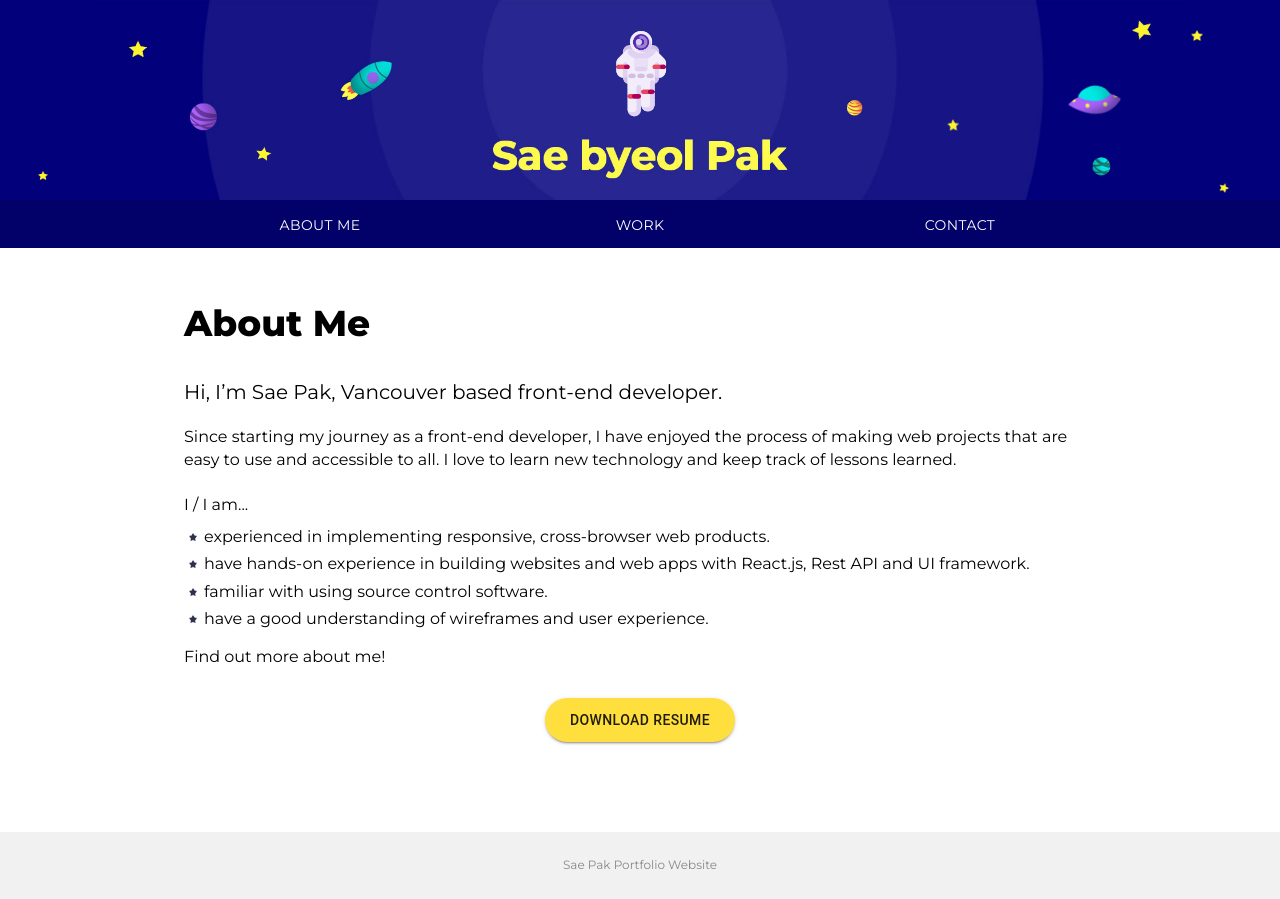
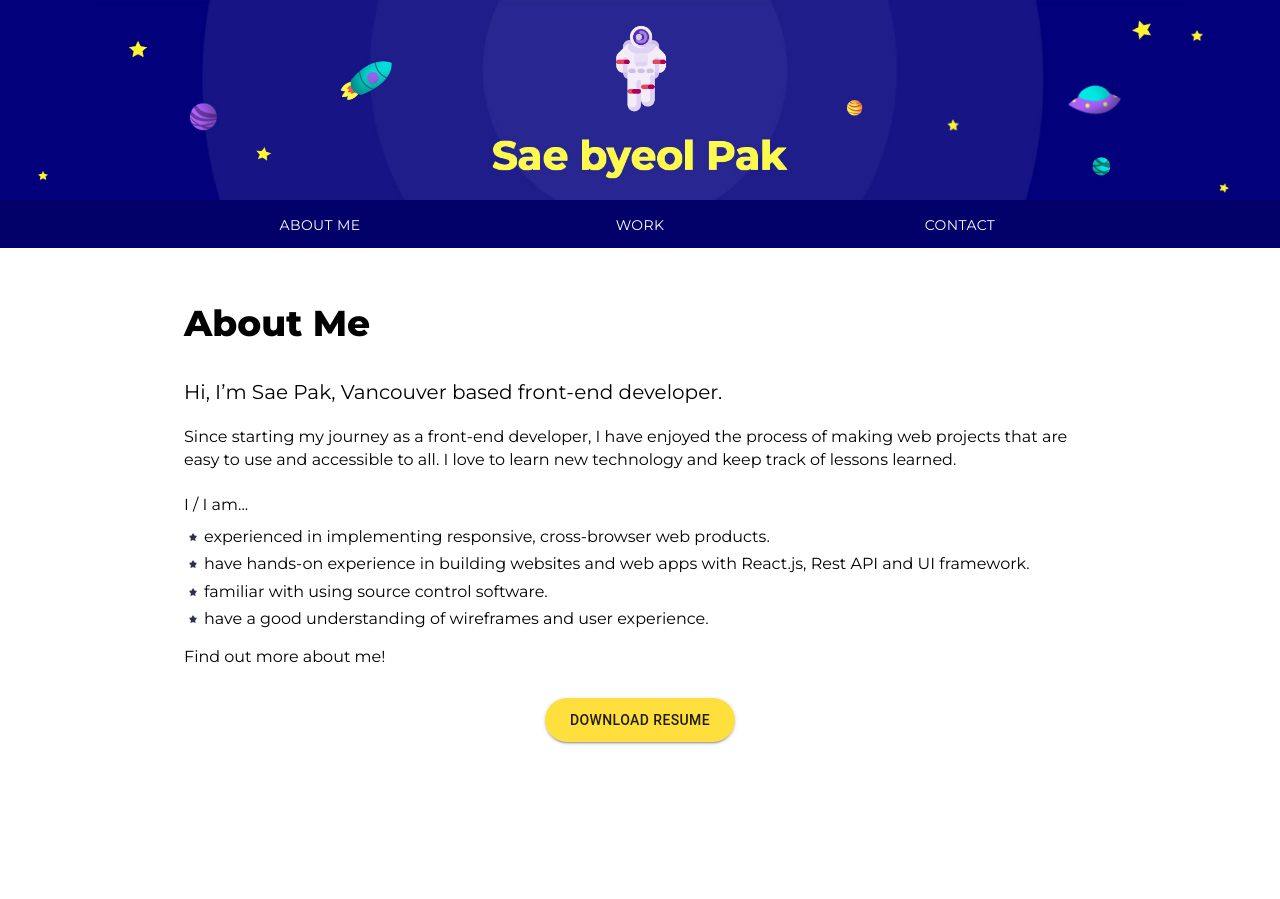
Before and after one commit to saepak/portfolio, a React (Create React App) app: page / in a window 1280 px wide. After the commit the page ends 872 px from the top, so only its background shows below. Built offline with nearby package versions, Linux system fonts and the light colour scheme.

Commit message:
change layout

```diff
--- a/src/App.css
+++ b/src/App.css
@@ -7,12 +7,14 @@
 /***  Common  ***/
 
 .App {
-  width: 100%;
+  width: 100vw;
   height: 100%;
   min-width: 320px;
+  min-height: 100%;
   text-align: center;
   font-family: 'Montserrat', sans-serif!important;
   line-height: 1.4!important;
+  position: relative;
 }
 
 .MuiTypography-h6, .MuiTypography-body1 {
@@ -22,7 +24,7 @@
 
 .subBox {
   min-height: 450px;
-  padding: 0 0 40px 0;
+  padding: 0 0 80px 0;
 }
 
 .subTitle {
@@ -186,7 +188,7 @@
 
 .headerBox {
   width: 100%;
-  height: 200px;
+  height: 25vh;
   background:#02007B url("./img/headerBG.jpg") no-repeat 50% 0;
   background-size: auto 100%;
   transition: ease-in .2s;
@@ -199,20 +201,20 @@
 
 .headerBox .me {
   position: absolute;
-  top: 30px;
+  top: 40%;
   left: 50%;
   width: 100px;
-  transform: translate(-50%, 0);
+  transform: translate(-50%, -50%);
   animation: 2s linear 3.5s meHeader;
 }
 
 @keyframes meHeader {
-  0%  { top: -100px; }
-  70% { top: 30px; }
-  80% { top: 20px; }
-  90% { top: 30px; }
-  95% { top: 25px; }
-  100% { top: 30px; }
+  0%  { top: -100%; }
+  70% { top: 40%; }
+  80% { top: 30%; }
+  90% { top: 40%; }
+  95% { top: 35%; }
+  100% { top: 40%; }
 }
 
 
@@ -630,11 +632,21 @@
   }
 }
 
+@media screen and (min-width : 1980px) {
+  .headerBox .me {
+    width: 150px;
+    height: auto;
+    transition: ease-in .2s;
+  }
+}
 
 
 /***  Footer ***/
 
 .footerBox {
+  position: absolute;
+  bottom: 0;
+  left: 0;
   width: 100%;
   padding: 25px 0;
   background-color: #f1f1f1;
--- a/src/App.js
+++ b/src/App.js
@@ -48,7 +48,7 @@ const App = () => {
             <Route path="/Work/:id" component={WorkItem} />
             <Route path="/Splash" component={Splash} />
           </Switch>
-          <Footer />
+          {/* <Footer /> */}
       </div>
     </Router>
   );
```
